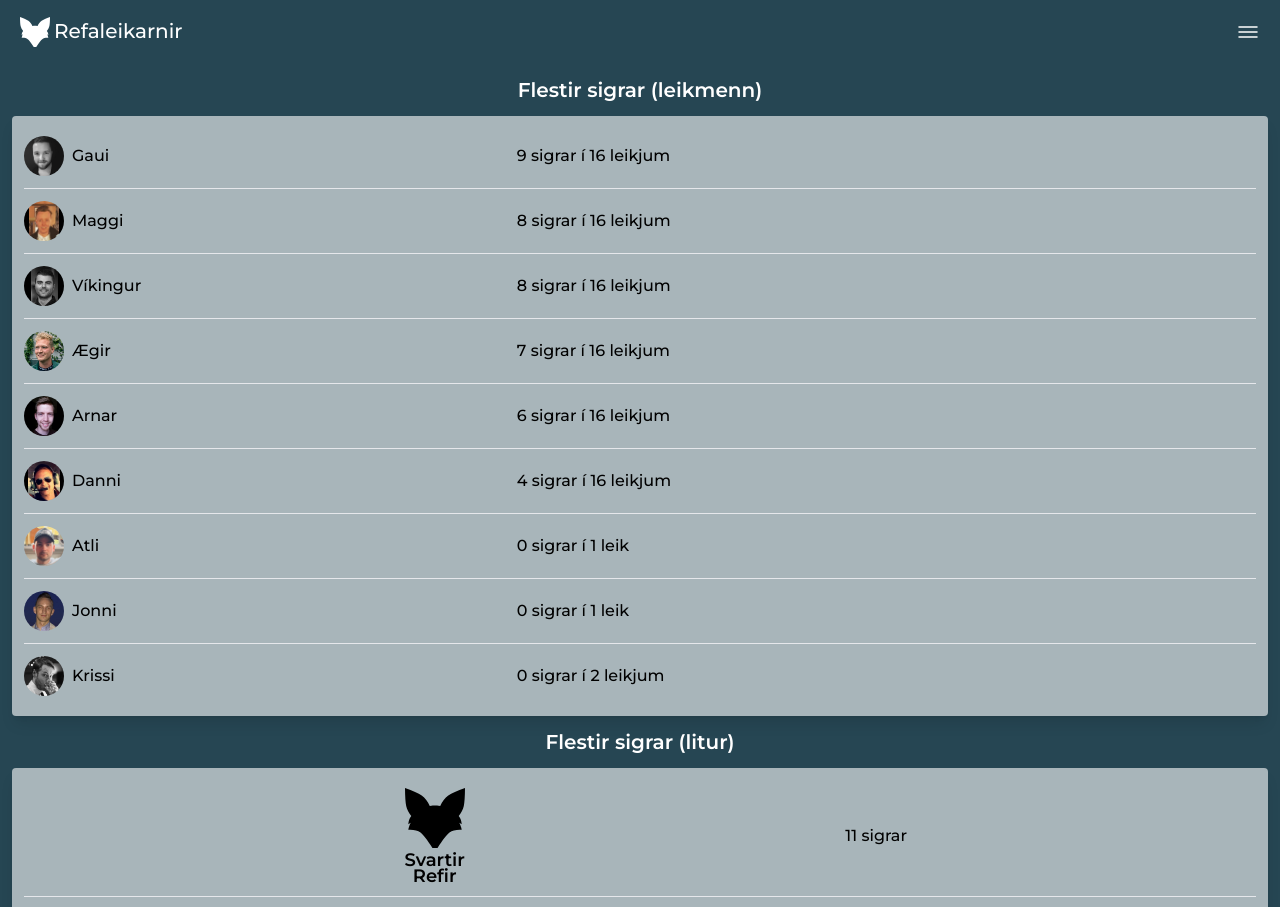
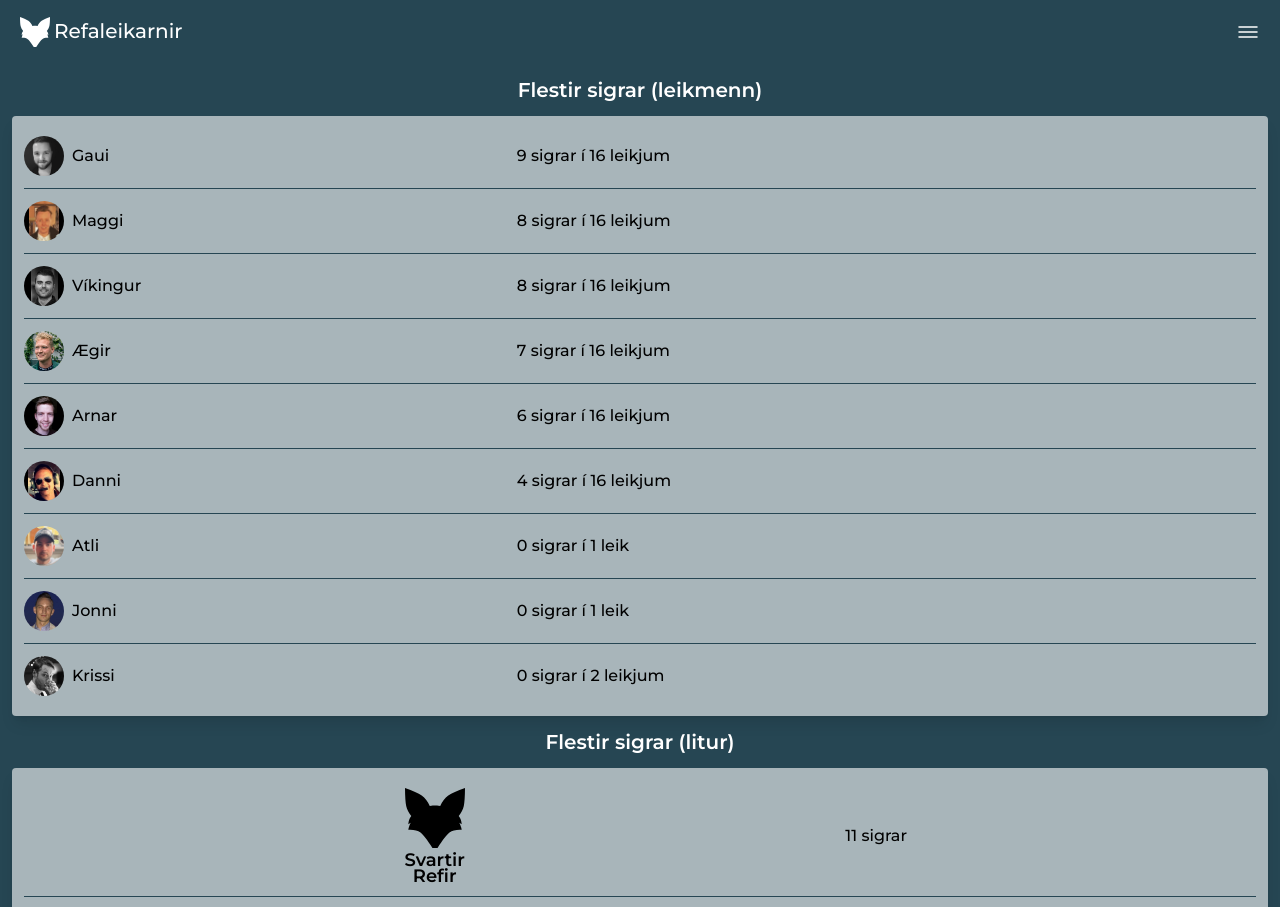
Before and after one commit to agirmar92/refaleikarnir, a Next.js app: page /stats in a window 1280 px wide. Shown: the top 907 px of the page. Built offline with nearby package versions, Linux system fonts and the light colour scheme; what tailwindcss-opentype would draw is missing.

Commit message:
change stats divide border color

```diff
--- a/app/stats/page.tsx
+++ b/app/stats/page.tsx
@@ -88,7 +88,7 @@ const StatsPage = () => {
             <>
               <span
                 className={classNames("col-span-2", {
-                  "border-b pb-3":
+                  "border-b border-winter pb-3":
                     iPlayerData !== playersWithWinsAndApps.length - 1,
                   "pt-3": iPlayerData !== 0,
                 })}
@@ -100,7 +100,7 @@ const StatsPage = () => {
                 className={classNames(
                   "col-span-3 flex flex-col justify-center",
                   {
-                    "border-b pb-3":
+                    "border-b border-winter pb-3":
                       iPlayerData !== playersWithWinsAndApps.length - 1,
                     "pt-3": iPlayerData !== 0,
                   }
@@ -120,7 +120,7 @@ const StatsPage = () => {
             <>
               <span
                 className={classNames("col-span-2", {
-                  "border-b pb-3": iTeamData !== teamColorsWithWins.length - 1,
+                  "border-b border-winter pb-3": iTeamData !== teamColorsWithWins.length - 1,
                   "pt-3": iTeamData !== 0,
                 })}
               >
@@ -129,7 +129,7 @@ const StatsPage = () => {
               <span
                 key={`${teamData.color}-wins`}
                 className={classNames("flex flex-col justify-center", {
-                  "border-b pb-3": iTeamData !== teamColorsWithWins.length - 1,
+                  "border-b border-winter pb-3": iTeamData !== teamColorsWithWins.length - 1,
                   "pt-3": iTeamData !== 0,
                 })}
               >
```
